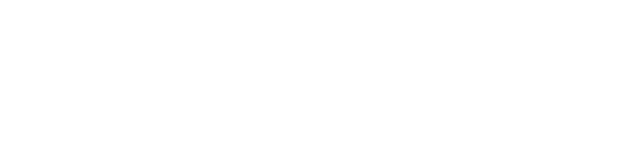
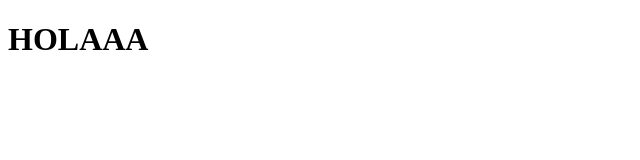
Before and after one commit to florhollmann/ProbandoProyecto, a plain HTML site: page index.html in a window 1280 px wide. Shown: the whole page, without its empty margins (0-640 px from the left). Drawn offline with Linux system fonts and the light colour scheme.

Commit message:
agrego un saludo

```diff
--- a/index.html
+++ b/index.html
@@ -7,6 +7,6 @@
     <title>Document</title>
 </head>
 <body>
-
+    <h1>    HOLAAA  </h1>
 </body>
 </html>
```
